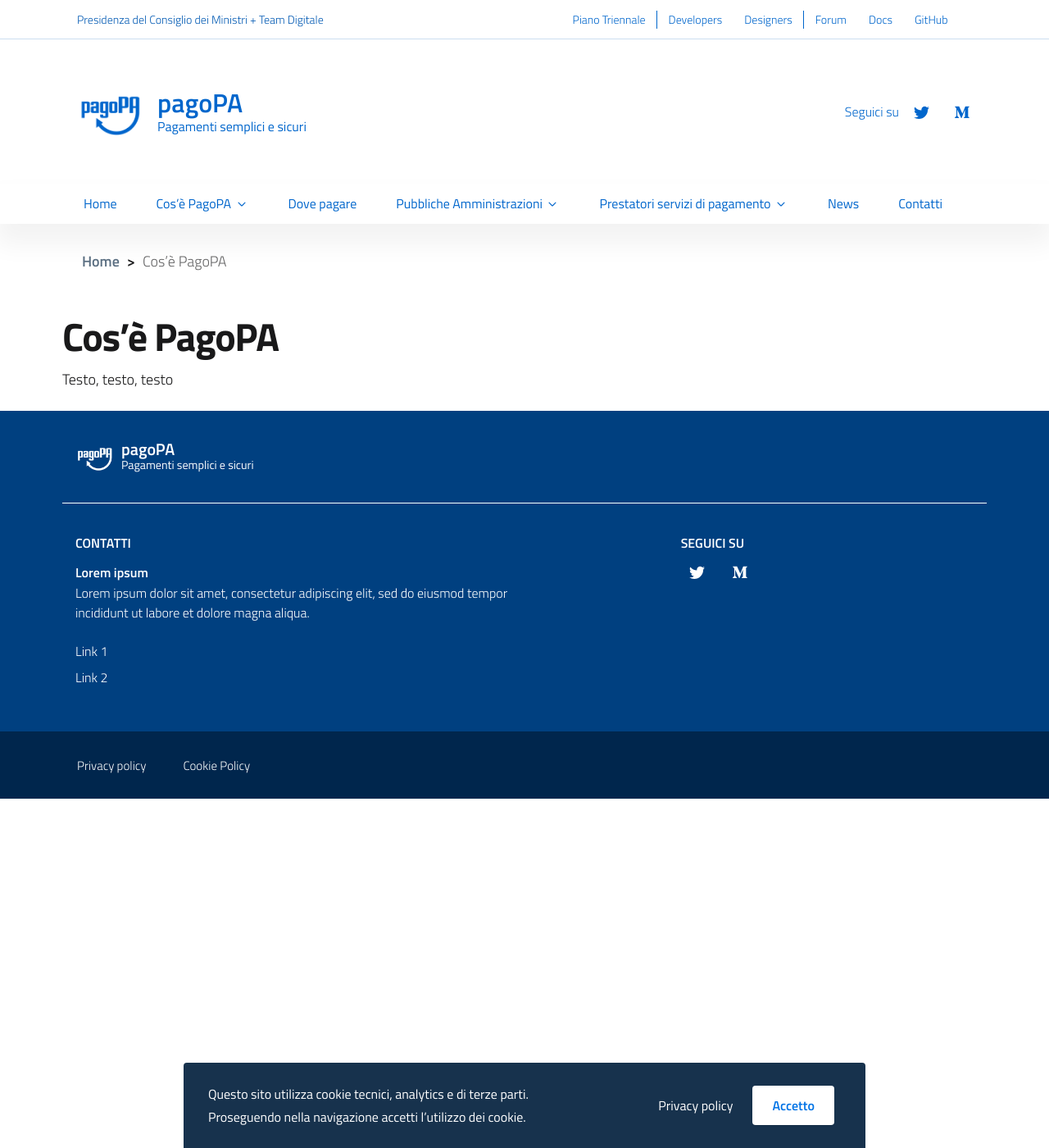
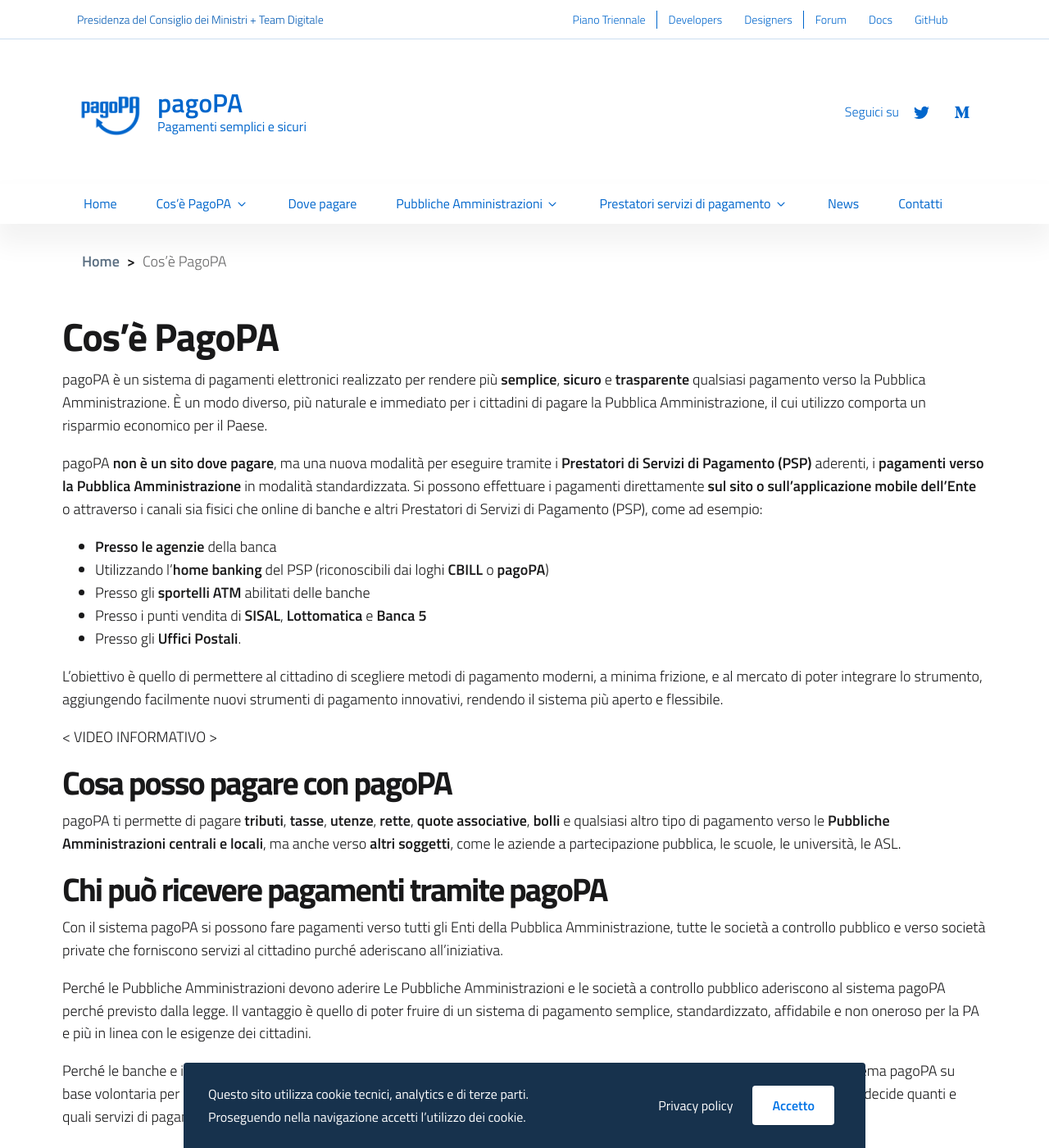
Before and after one commit to pagopa/site-pagopa.gov.it, a Jekyll site: the page built from it/cos-e-pago-pa.md, in a window 1280 px wide and 1400 px high. Shown: the whole window at 82% size. Built offline with Jekyll 4.4.1, drawn with Linux system fonts in a browser that asks for light colours.

Commit message:
Update cos-e-pago-pa.md

```diff
--- a/it/cos-e-pago-pa.md
+++ b/it/cos-e-pago-pa.md
@@ -10,4 +10,29 @@
   - /: Home
 ---
 
-Testo, testo, testo
+pagoPA è un sistema di pagamenti elettronici realizzato per rendere più **semplice**, **sicuro** e **trasparente** qualsiasi pagamento verso la Pubblica Amministrazione. È un modo diverso, più naturale e immediato per i cittadini di pagare la Pubblica Amministrazione, il cui utilizzo comporta un risparmio economico per il Paese.
+
+pagoPA **non è un sito dove pagare**, ma una nuova modalità per eseguire tramite i **Prestatori di Servizi di Pagamento (PSP)** aderenti, i **pagamenti verso la Pubblica Amministrazione** in modalità standardizzata. Si possono effettuare i pagamenti direttamente **sul sito o sull’applicazione mobile dell’Ente** o attraverso i canali sia fisici che online di banche e altri Prestatori di Servizi di Pagamento (PSP), come ad esempio:
+
+* **Presso le agenzie** della banca
+* Utilizzando l'**home banking** del PSP (riconoscibili dai loghi **CBILL** o **pagoPA**)
+* Presso gli **sportelli ATM** abilitati delle banche
+* Presso i punti vendita di **SISAL**, **Lottomatica** e **Banca 5**
+* Presso gli **Uffici Postali**.
+
+L’obiettivo è quello di permettere al cittadino di scegliere metodi di pagamento moderni, a minima frizione, e al mercato di poter integrare lo strumento, aggiungendo facilmente nuovi strumenti di pagamento innovativi, rendendo il sistema più aperto e flessibile.
+
+
+< VIDEO INFORMATIVO >
+
+## Cosa posso pagare con pagoPA
+pagoPA ti permette di pagare **tributi**, **tasse**, **utenze**, **rette**, **quote associative**, **bolli** e qualsiasi altro tipo di pagamento verso le **Pubbliche Amministrazioni centrali e locali**, ma anche verso **altri soggetti**, come le aziende a partecipazione pubblica, le scuole, le università, le ASL.
+
+## Chi può ricevere pagamenti tramite pagoPA
+Con il sistema pagoPA si possono fare pagamenti verso tutti gli Enti della Pubblica Amministrazione, tutte le società a controllo pubblico e verso società private che forniscono servizi al cittadino purché aderiscano all’iniziativa.
+
+Perché le Pubbliche Amministrazioni devono aderire
+Le Pubbliche Amministrazioni e le società a controllo pubblico aderiscono al sistema pagoPA perché previsto dalla legge. Il vantaggio è quello di poter fruire di un sistema di pagamento semplice, standardizzato, affidabile e non oneroso per la PA e più in linea con le esigenze dei cittadini.
+
+Perché le banche e i Prestatori di Servizi di Pagamento possono aderire
+I Prestatori di Servizi di Pagamento (PSP) aderiscono al sistema pagoPA su base volontaria per erogare servizi di pagamento ai propri clienti (cittadini e imprese) sia occasionali che abituali. Ogni PSP aderente decide quanti e quali servizi di pagamento rendere disponibili: carta di credito, addebito in conto, ecc.
```
